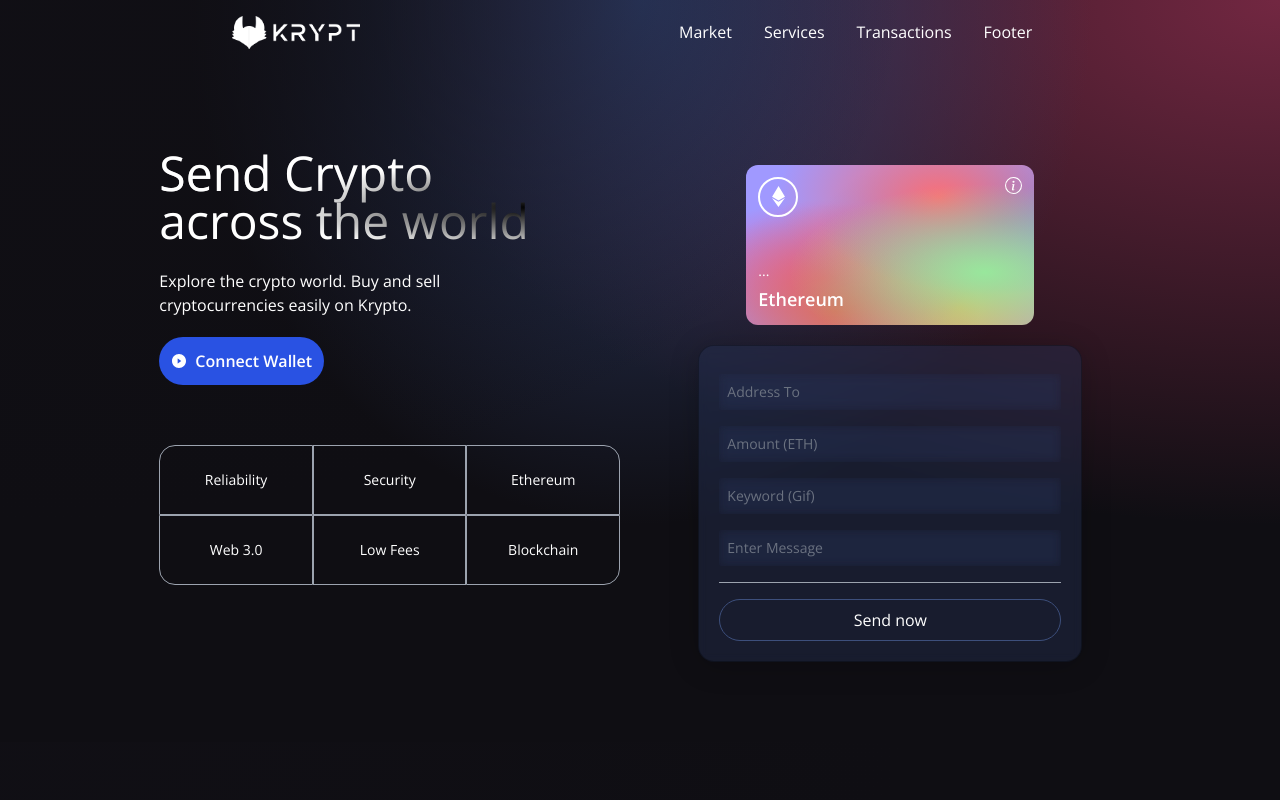
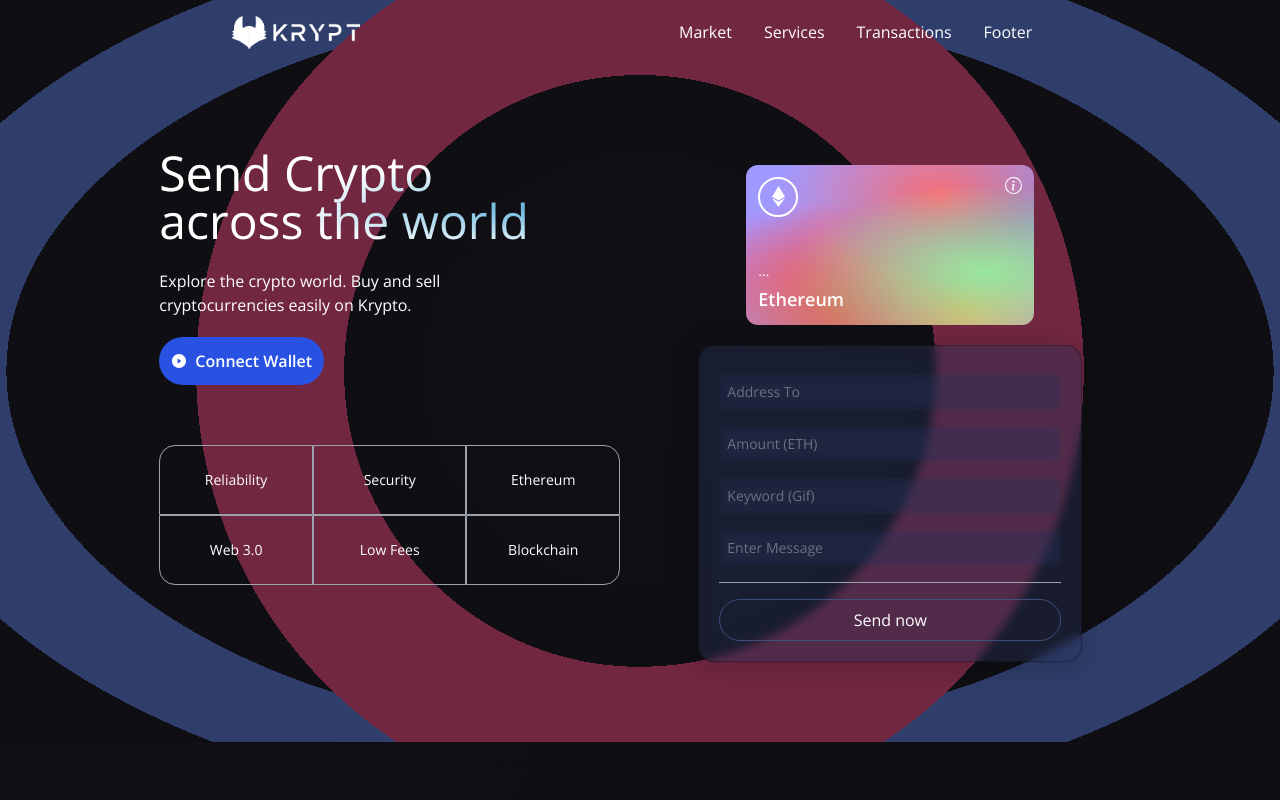
Before and after one commit to Yasin-97/BiTrade, a React (Vite) app in the folder client/: page / in a window 1280 px wide. Shown: the top 800 px of the page. Built offline with nearby package versions, Linux system fonts and the light colour scheme.

Commit message:
added color gradient classes

```diff
--- a/client/src/index.css
+++ b/client/src/index.css
@@ -4,6 +4,11 @@
   padding: 0;
   margin: 0;
   box-sizing: border-box;
+  scroll-behavior: smooth !important;
+}
+
+*{
+  z-index: 10;
 }
 
 body {
@@ -13,13 +18,43 @@ body {
   -moz-osx-font-smoothing: grayscale;
 }
 
+.text-grad-1{
+  background-image: linear-gradient(100deg,rgb(167, 167, 167) , #ffffff);
+  -webkit-background-clip: text;
+  -webkit-text-fill-color: transparent;
+}
+.text-grad-2{
+  background-image: linear-gradient(100deg, rgb(179, 0, 255), #cfcfcf);
+  -webkit-background-clip: text;
+  -webkit-text-fill-color: transparent;
+}
+.text-grad-3{
+  background-image: linear-gradient(100deg,rgb(107, 230, 255) , #ffffff);
+  -webkit-background-clip: text;
+  -webkit-text-fill-color: transparent;
+}
+
 .gradient-bg-welcome {
-  background-color:#0f0e13;
+  background-color: #0f0e13;
   background-image:
-    radial-gradient(at 0% 0%, hsla(253,16%,7%,1) 0, transparent 50%),
-    radial-gradient(at 50% 0%, hsla(225,39%,30%,1) 0, transparent 50%),
-    radial-gradient(at 100% 0%, hsla(339,49%,30%,1) 0, transparent 50%);
+    radial-gradient(circle at 50% 50%, hsla(253, 16%, 7%, 1) 0, transparent 50%),
+    radial-gradient(ellipse at 50% 50%, transparent 70%, hsla(225, 39%, 30%, 1) 70% 85%, transparent 85%);
+  position: relative;
+  overflow: hidden;
 }
+
+.gradient-bg-welcome::before {
+  content: '';
+  position: absolute;
+  top: 50%;
+  left: 50%;
+  transform: translate(-50%, -50%) rotate(-20deg);
+  width: 200%;
+  height: 200%;
+  background-image: radial-gradient(circle at 50% 50%, transparent 20%, hsla(339, 49%, 30%, 1) 20% 30%, transparent 30%);
+  border-radius: 50%;
+}
+
 
 .gradient-bg-services {
   background-color:#0f0e13;
@@ -74,7 +109,7 @@ body {
 
 .text-gradient {
   background-color: #fff;
-  background-image: radial-gradient(at 4% 36%, hsla(0,0%,100%,1) 0, transparent 53%), radial-gradient(at 100% 60%, rgb(0, 0, 0) 0, transparent 50%);
+  background-image: radial-gradient(at 4% 36%, hsla(0,0%,100%,1) 0, transparent 53%), radial-gradient(at 100% 60%, rgba(98, 179, 219, 0.986) 0, transparent 50%);
   -webkit-background-clip: text;
   -webkit-text-fill-color: transparent;
 }
```
